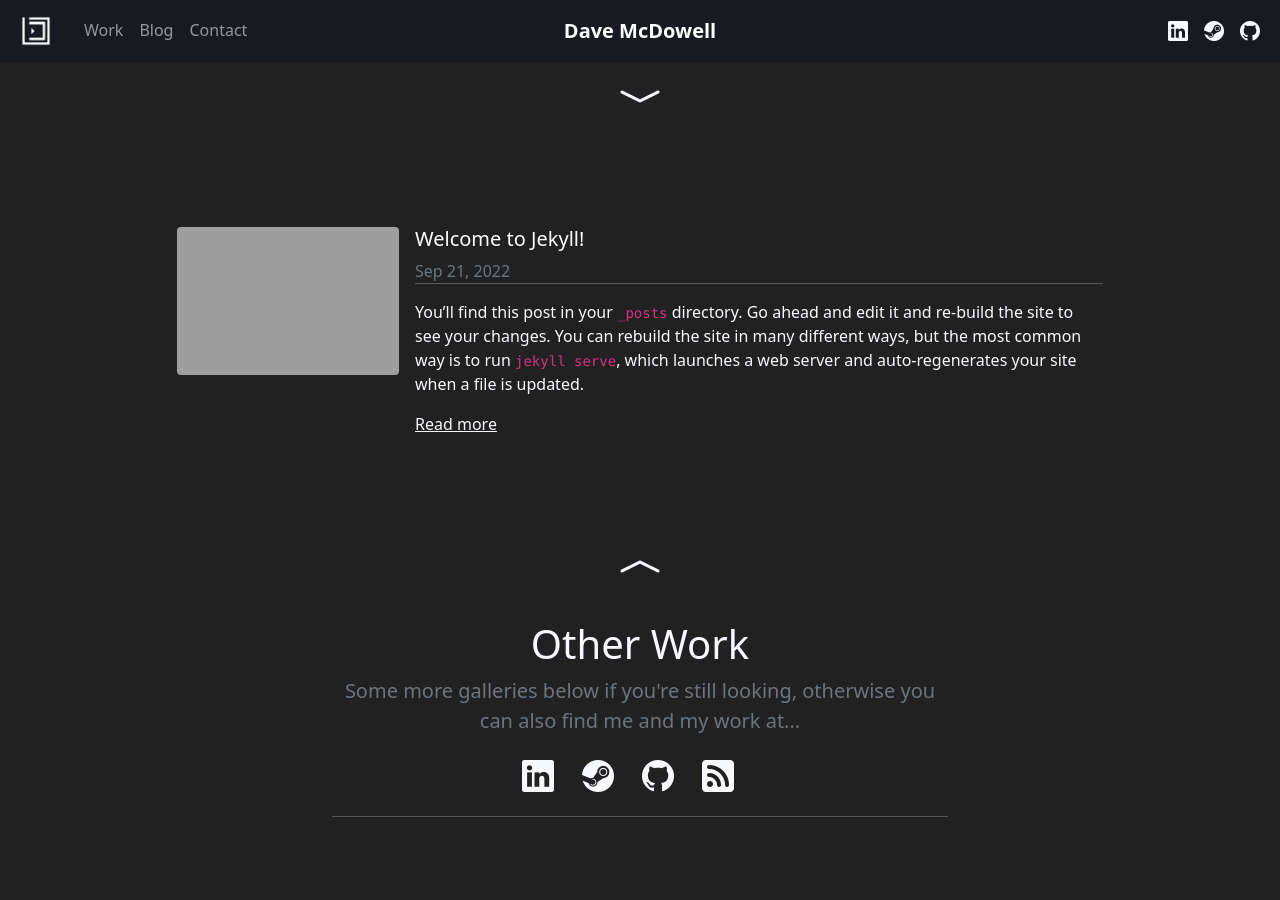
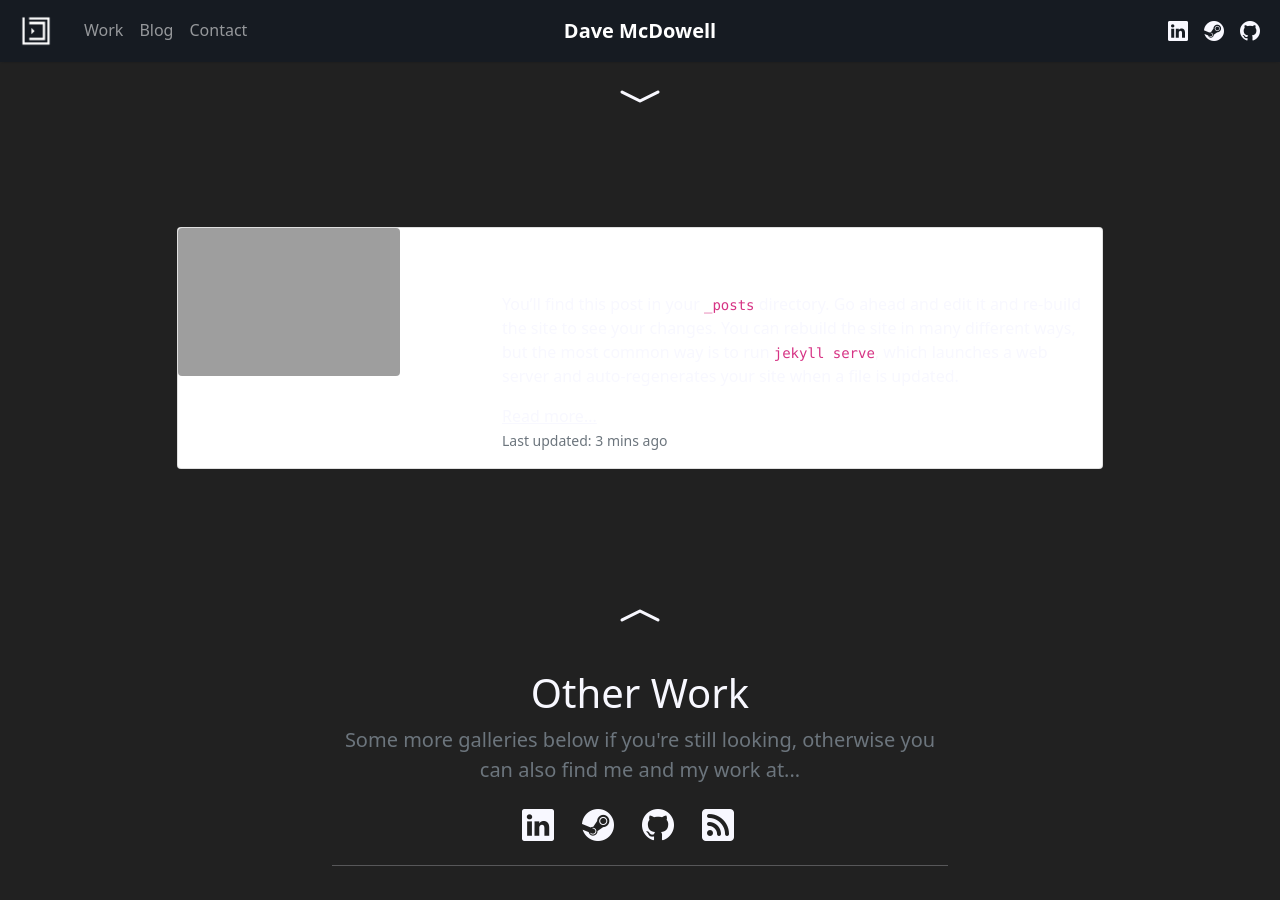
Before and after one commit to davemcdowell/portfolio, a Jekyll site: the page built from blog.html, in a window 1280 px wide and 900 px high, scrolled down 722 px. Built offline with Jekyll 4.4.1, drawn with Linux system fonts in a browser that asks for light colours; nearby versions of some CDN libraries; grey boxes are pictures that could not be loaded.

Commit message:
Update blog-main.html

```diff
--- a/_includes/blog-main.html
+++ b/_includes/blog-main.html
@@ -8,14 +8,19 @@
     <div id="blog-container" class="mx-auto" style="max-width: 950px;">
         {%- assign date_format = site.date_format | default: "%b %-d, %Y" -%}
         {%- for post in posts -%}
-            <div class="d-flex position-relative">
-                <a href="{{ post.url | relative_url }}"><img src="https://picsum.photos/222/148?random=1" width="222" height="148" class="rounded me-3" alt="..."></a>
-                <div>
-                    <a class="link-title" href="{{ post.url | relative_url }}"><h5 class="mt-0">{{ post.title | escape }}</h5></a>
-                    <span class="meta-data">{{ post.date | date: date_format }}</span>
-                    <hr class="block-label-hr">
-                    <p>{{ post.excerpt }}</p>
-                    <a href="{{ post.url | relative_url }}">Read more</a>
+            <div class="card mb-3">
+                <div class="row g-0">
+                    <div class="col-md-4">
+                        <a href="{{ post.url | relative_url }}"><img src="https://picsum.photos/222/148?random=1" width="222" height="148" class="rounded" alt="..."></a>
+                    </div>
+                    <div class="col-md-8">
+                        <div class="card-body">
+                            <a class="link-title" href="{{ post.url | relative_url }}"><h5 class="card-title">{{ post.title | escape }}</h5></a>
+                            <p class="card-text">{{ post.excerpt }}</p>
+                            <a href="{{ post.url | relative_url }}">Read more...</a>
+                            <p class="card-text"><small class="text-muted">Last updated: 3 mins ago</small></p>
+                        </div>
+                    </div>
                 </div>
             </div>
         {%- endfor -%}
```
